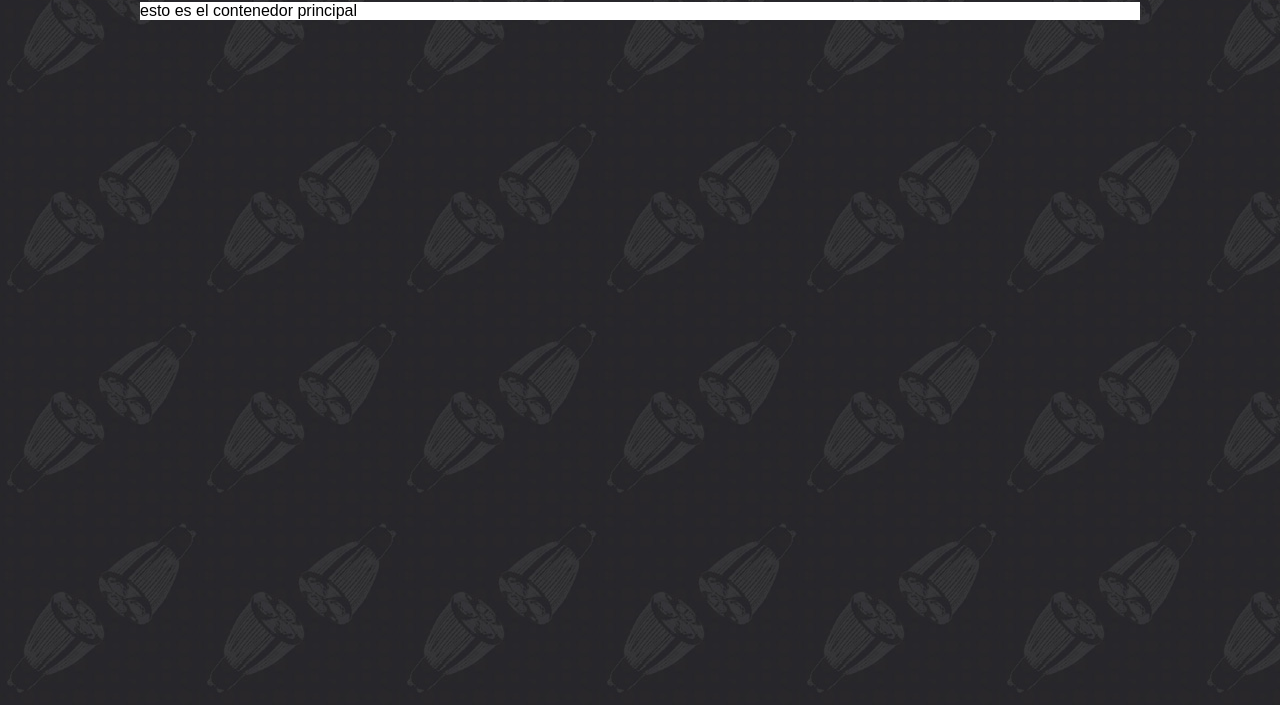
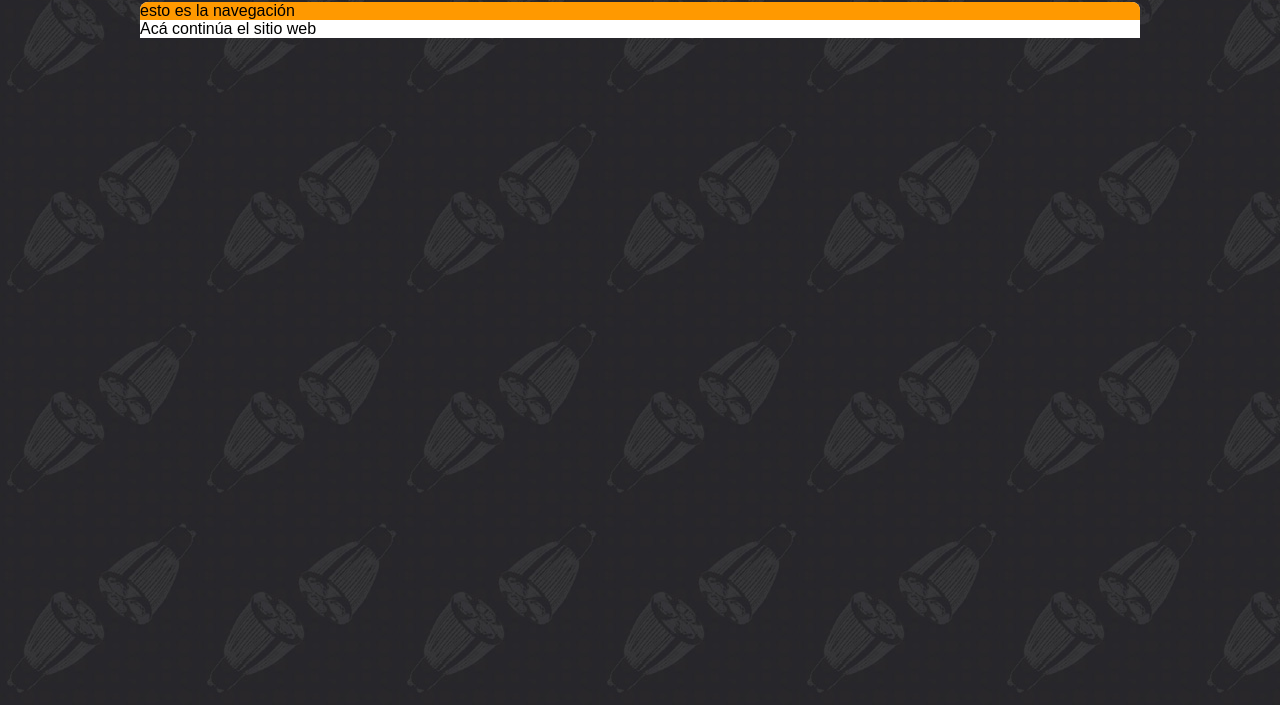
Before and after one commit to andrescano5/sitio-3-alas-2021, a plain HTML site: page index.html in a window 1280 px wide. Shown: the part 95-800 px from the top of the page. Drawn offline with Linux system fonts and the light colour scheme.

Commit message:
borde redondeado y comienzos de navegación

```diff
--- a/index.html
+++ b/index.html
@@ -15,7 +15,10 @@
         <h1>The Energy Factory</h1>
     </div> <!--cierra .cabecera -->
     <div class="contenedor">
-    esto es el contenedor principal
+        <nav class="nav">
+            esto es la navegación
+        </nav>
+          Acá continúa el sitio web
     </div> <!-- Cierra .contenedor-->
 </body>
 </html>
--- a/styles.css
+++ b/styles.css
@@ -47,4 +47,10 @@ body{
 .contenedor{
     /*utilizar la variable previamente declarada*/
     background-color: var(--blanco);
+    border-radius: 8px 8px 0 0;
 }
+
+.nav{
+    background-color: var(--naranja);
+    border-radius: 8px 8px 0 0;
+}
```
